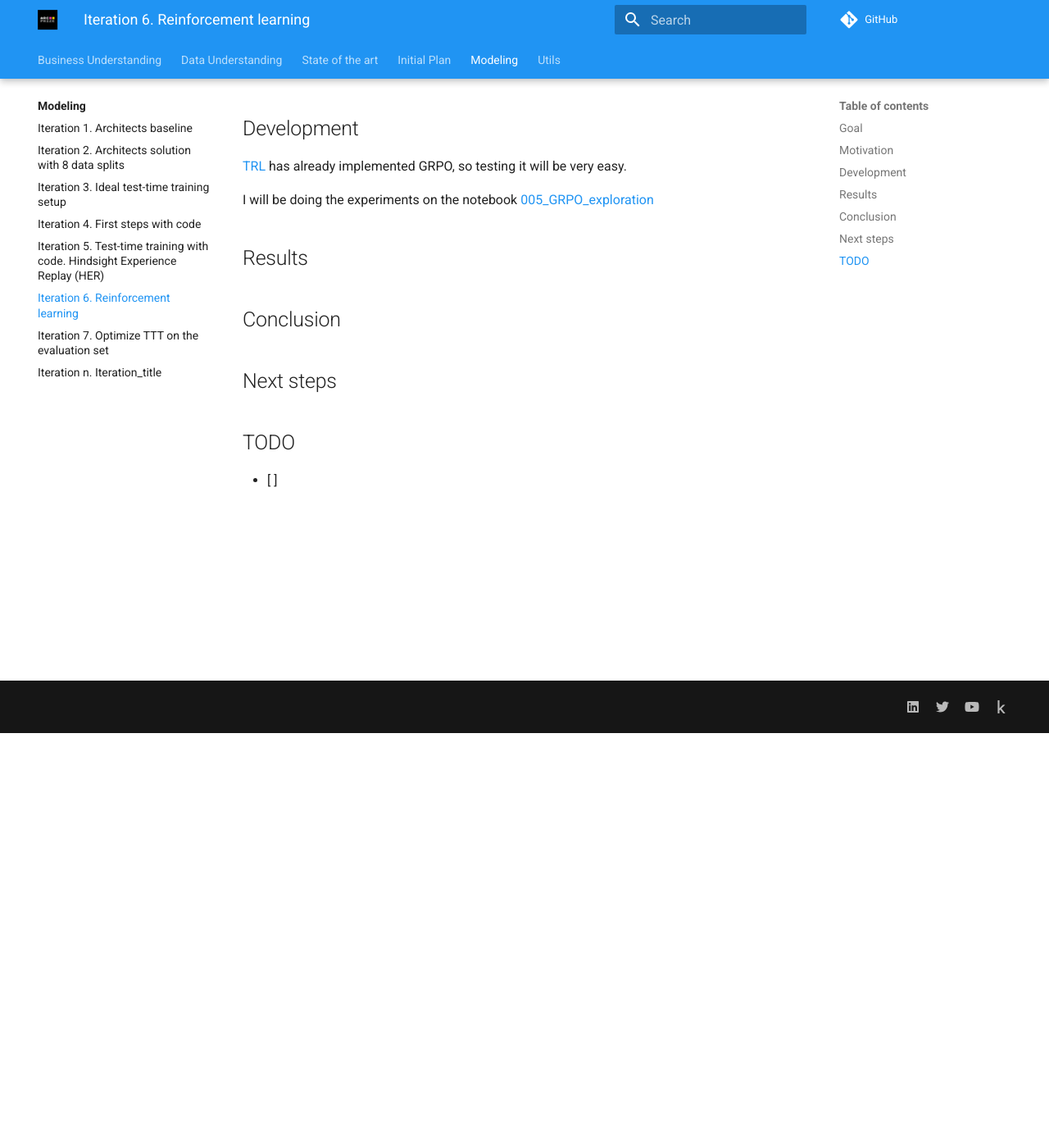
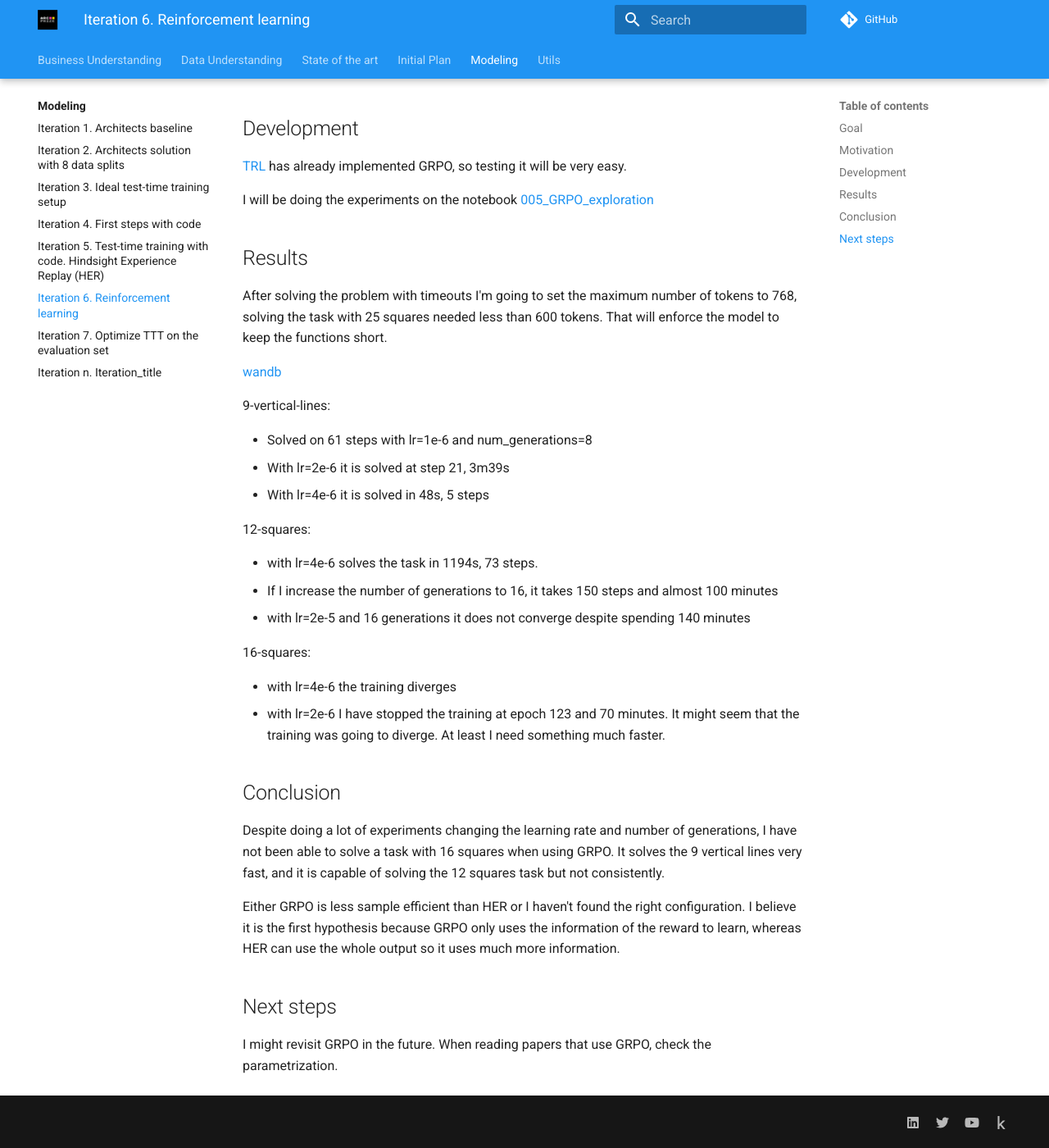
Before and after one commit to ironbar/arc25, an MkDocs documentation site: the page built from docs/modeling/Iteration_06_reinforcement_learning.md, in a window 1280 px wide and 1400 px high, scrolled down 506 px. Shown: the whole window at 82% size. Built offline with MkDocs 1.6.1 and Material for MkDocs 9.7.7, drawn with Linux system fonts in a browser that asks for light colours; comment, search, counter and statistics services are not loaded.

Commit message:
closing iteration 6

```diff
--- a/docs/modeling/Iteration_06_reinforcement_learning.md
+++ b/docs/modeling/Iteration_06_reinforcement_learning.md
@@ -22,10 +22,33 @@ I will be doing the experiments on the notebook [005_GRPO_exploration](../../not
 
 ## Results
 
+After solving the problem with timeouts I'm going to set the maximum number of tokens to 768, solving the task with 25 squares needed less than 600 tokens. That will enforce the model to keep the functions short.
+
+[wandb](https://wandb.ai/guillermobarbadillo/20250508_GRPO_v2?nw=nwuserguillermobarbadillo)
+
+9-vertical-lines:
+
+- Solved on 61 steps with lr=1e-6 and num_generations=8
+- With lr=2e-6 it is solved at step 21, 3m39s
+- With lr=4e-6 it is solved in 48s, 5 steps
+
+12-squares:
+
+- with lr=4e-6 solves the task in 1194s, 73 steps.
+- If I increase the number of generations to 16, it takes 150 steps and almost 100 minutes
+- with lr=2e-5 and 16 generations it does not converge despite spending 140 minutes
+
+16-squares:
+
+- with lr=4e-6 the training diverges
+- with lr=2e-6 I have stopped the training at epoch 123 and 70 minutes. It might seem that the training was going to diverge. At least I need something much faster.
+
 ## Conclusion
+
+Despite doing a lot of experiments changing the learning rate and number of generations, I have not been able to solve a task with 16 squares when using GRPO. It solves the 9 vertical lines very fast, and it is capable of solving the 12 squares task but not consistently.
+
+Either GRPO is less sample efficient than HER or I haven't found the right configuration. I believe it is the first hypothesis because GRPO only uses the information of the reward to learn, whereas HER can use the whole output so it uses much more information.
 
 ## Next steps
 
-## TODO
-
-- [ ]
+I might revisit GRPO in the future. When reading papers that use GRPO, check the parametrization.
```
